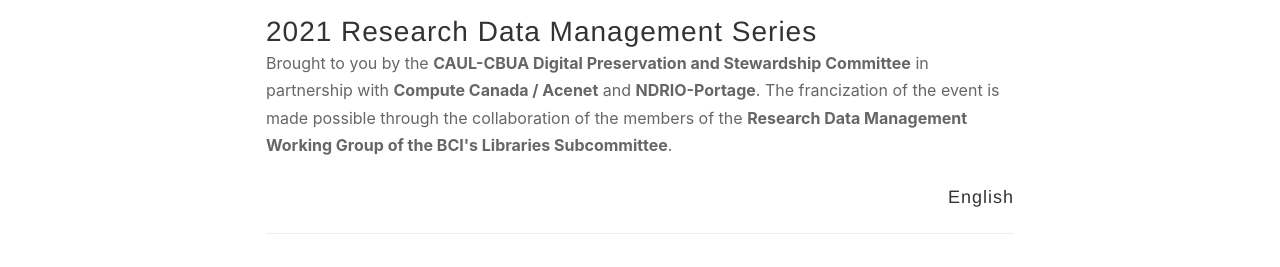
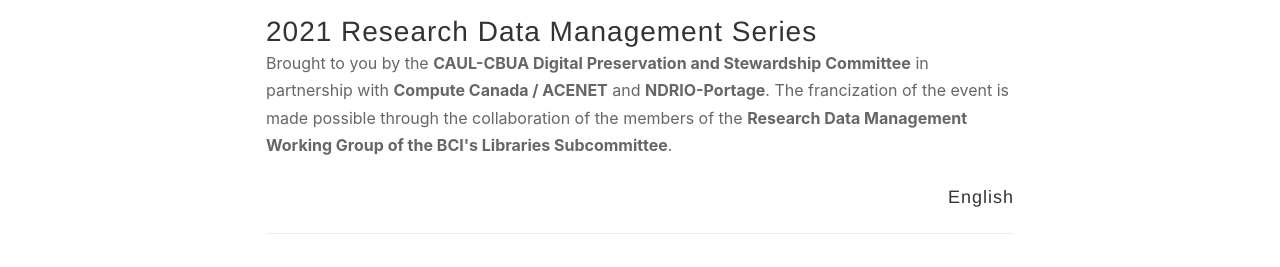
Before and after one commit to caul-dpsc/2021-rdm-series, a Jekyll site: the page built from _pages/index.md, in a window 1280 px wide and 900 px high. Shown: the part 150-417 px from the top of the window. Built offline with Jekyll 4.4.1, drawn with Linux system fonts in a browser that asks for light colours.

```diff
--- a/_config.yml
+++ b/_config.yml
@@ -10,8 +10,8 @@ name_fr:
 author: CAUL DPSC
 
 # Short bio or description (displayed in the header)
-description: Brought to you by the <b>CAUL-CBUA Digital Preservation and Stewardship Committee</b> in partnership with <b>Compute Canada / Acenet</b> and <b>NDRIO-Portage</b>. The francization of the event is made possible through the collaboration of the members of the <b>Research Data Management Working Group of the BCI's Libraries Subcommittee</b>.
-description_fr: Présenté par <b>le Comité de préservation et de gestion des données numériques du CAUL-CBUA</b> en partenariat avec <b>Calcul Canada / Acenet</b> et <b>NOIRN-Portage</b>. La francisation de l’événement est rendue possible grâce à <b>la collaboration des membres du Groupe de travail sur la gestion des données de recherche du Sous-comité des bibliothèques du Bureau de la coopération interuniversitaire</b>.
+description: Brought to you by the <b>CAUL-CBUA Digital Preservation and Stewardship Committee</b> in partnership with <b>Compute Canada / ACENET</b> and <b>NDRIO-Portage</b>. The francization of the event is made possible through the collaboration of the members of the <b>Research Data Management Working Group of the BCI's Libraries Subcommittee</b>.
+description_fr: Présenté par <b>le Comité de préservation et de gestion des données numériques du CAUL-CBUA</b> en partenariat avec <b>Calcul Canada / ACENET</b> et <b>NOIRN-Portage</b>. La francisation de l’événement est rendue possible grâce à <b>la collaboration des membres du Groupe de travail sur la gestion des données de recherche du Sous-comité des bibliothèques du Bureau de la coopération interuniversitaire</b>.
 
 # URL of your avatar or profile pic (you could use your GitHub profile pic)
 avatar: /images/caul-logo.jpg
```
